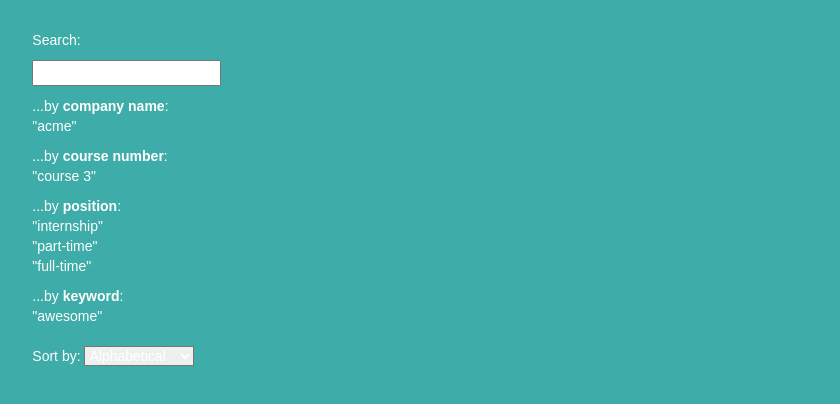
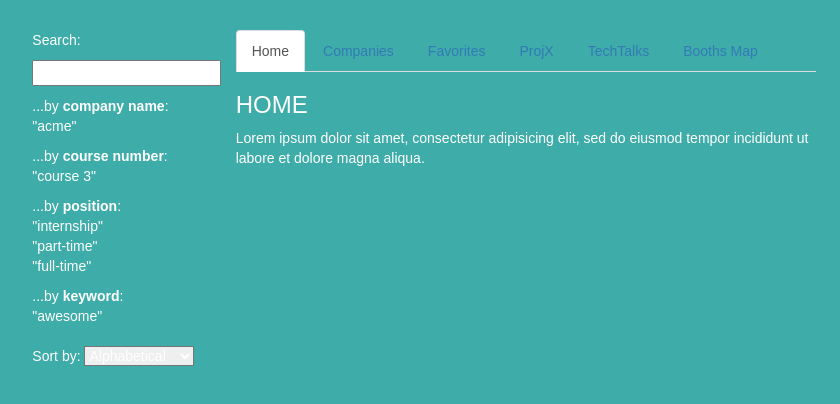
Before and after one commit to techx/xfair-web-app, a website: page app/index.html in a window 1280 px wide. Shown: the whole page, without its empty margins (216-1056 px from the left). Drawn offline with nearby package versions, Linux system fonts and the light colour scheme; no server answers.

Commit message:
add tabs

```diff
--- a/app/index.html
+++ b/app/index.html
@@ -42,14 +42,53 @@
 
         <!--Main-->
         <div class="col-md-6">
-          <ul>
-            <li ng-repeat="company in companies | searchFor:searchString">
-              <p>{{ company.gsx$name.$t }}</p>
-              <p>Booth: {{ company.gsx$boothnumber.$t }}</p>
-              <p>{{ company.gsx$snippet.$t }}</p>
-            </li>
+          <ul class="nav nav-tabs">
+            <li class="active"><a data-toggle="tab" href=#home>Home</a></li>
+            <li><a data-toggle="tab" href=#companies>Companies</a></li>
+            <li><a data-toggle="tab" href=#favorites>Favorites</a></li>
+            <li><a data-toggle="tab" href=#projX>ProjX</a></li>
+             <li><a data-toggle="tab" href=#techtalks>TechTalks</a></li>
+            <li><a data-toggle="tab" href=#booths_map>Booths Map</a></li>
           </ul>
-        </div>
+
+        <div class="tab-content">
+          <div id="home" class="tab-pane fade in active">
+            <h3>HOME</h3>
+            <p>Lorem ipsum dolor sit amet, consectetur adipisicing elit, sed do eiusmod tempor incididunt ut labore et dolore magna aliqua.</p>
+          </div>
+          <div id="companies" class="tab-pane fade">
+            <h3>Companies</h3>
+              <div ng-repeat="company in companies | searchFor:searchString">
+                <span class = "button buttonfav" ng-click="favoriteThis(company)">Add to Favorites</span>
+                  {{ company.gsx$name.$t }}
+                  <!--div class="panel" ng-class=""-->
+                    <p> Booth: {{ company.gsx$boothnumber.$t }}</p>
+                    <p>{{ company.gsx$snippet.$t }}</p> (<a href="{{company.gsx$website.$t}}" target="_blank">Learn More</a>)
+                  <!--/div-->
+              </div>
+          </div>
+
+
+            <div id="favorites" class="tab-pane fade">
+                <ul>
+                  <li ng-repeat="company in favoriteList | searchForfav:searchString">
+                  <p>{{company.gsx$name.$t}}</p>
+                  </li>
+                </ul>
+            </div>
+
+           <div id="projX" class="tab-pane fade">
+           <p>insert the projX stuff here</p>
+           </div>
+
+           <div id="techtalks" class="tab-pane fade">
+           <p>insert the techtalk stuff here</p>
+           </div>
+
+           <div id="booths_map" class="tab-pane fade">
+           <p>insert the picture of the booths here</p>
+           </div>
+
         <div class="col-md-2">&nbsp;</div>
       </div>
     </div>
```
